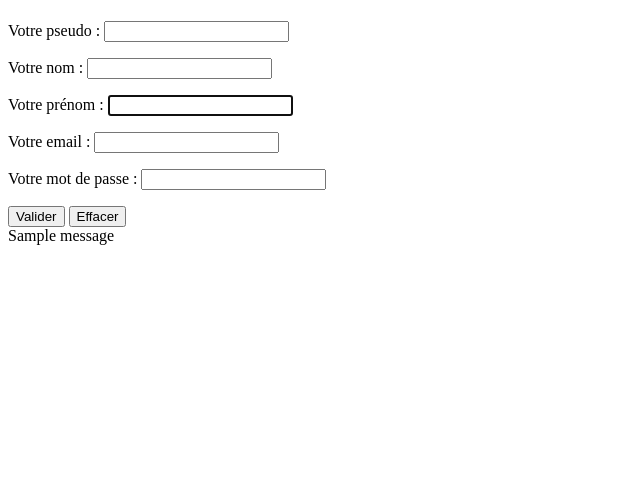
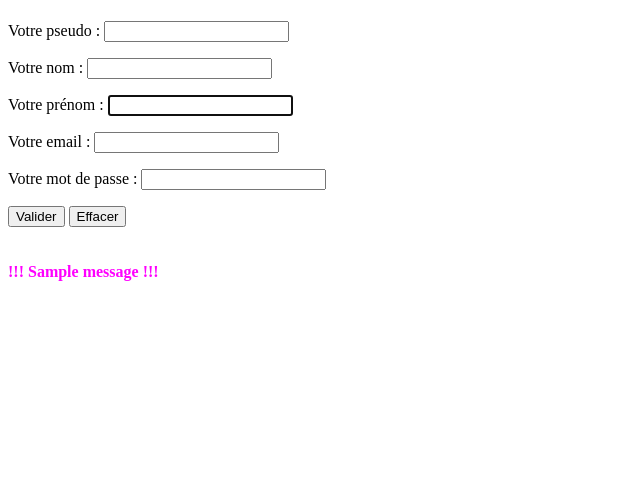
Before and after one commit to pitchounvivi/ipi-python-project, a Flask app: page /auth/register/ in a window 1280 px wide. Shown: the part 213-693 px from the top of the page, without its empty margins (0-640 px from the left). Run offline with Flask 2, Linux system fonts and the light colour scheme; one stand-in notice (Sample message) is shown.

Commit message:
Check that the recording is working & manual test

```diff
--- a/flaskr/static/css/style.css
+++ b/flaskr/static/css/style.css
@@ -43,3 +43,8 @@ h1 {
 .container {
     text-align: center;
 }
+
+.flash {
+    font-weight: bold;
+    color: magenta;
+}
--- a/flaskr/templates/auth/register.html
+++ b/flaskr/templates/auth/register.html
@@ -42,8 +42,10 @@
         <input type="reset" value="Effacer"/>
     </form>
 
+    <br/>
+    <br/>
     {% for message in get_flashed_messages() %}
-        <div class="flash">{{ message }}</div>
+        <div class="flash">!!! {{ message }} !!!</div>
     {% endfor %}
 
 {% endblock %}
```
